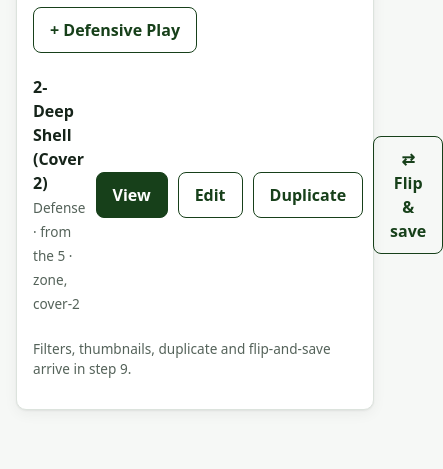
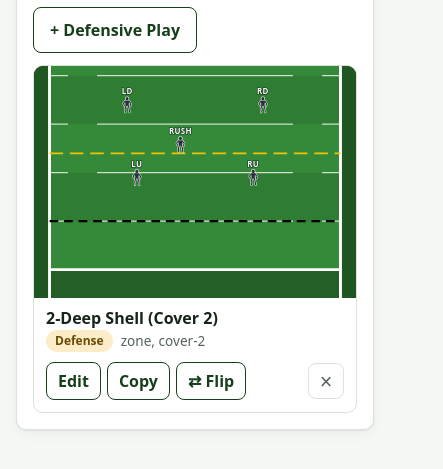
Before and after one commit to smm-spartans4/smm-spartans4.github.io, a plain HTML site: page plays.html in a window 390 px wide. Shown: the part 237-706 px from the top of the page, 443 px wide, since content can reach past the window. Drawn offline with Linux system fonts and the light colour scheme.

Commit message:
Play library: thumbnail cards
Each play is a card showing a still of the snap - everyone where they line
up, with their routes drawn - so a play is recognised by its shape rather
than by reading a list of near-identical names. Tap the card to watch it;
Edit, Copy, Flip and delete sit underneath.

No search or filter: with eight plays they would be furniture.

The grid is auto-fill with a minimum card width, so it lands on one column
on a phone, two on a tablet and three on a laptop without breakpoints
guessing at particular devices.

Thumbnails drop the yard numbers and the FIRST DOWN and rush line labels,
which are unreadable at that size and only add noise, and use a tighter
24-yard crop than the viewer so the play fills the frame.

Deleting a play now also unlinks it from any practice block that referenced
it, instead of leaving a View Play button pointing at nothing.

Co-Authored-By: Claude Opus 5 <noreply@anthropic.com>
Claude-Session: https://claude.ai/code/session_01UKr8Medivou3av2c6raEsA

```diff
--- a/css/base.css
+++ b/css/base.css
@@ -692,3 +692,67 @@ input[type="file"] {
   font-weight: 600;
   font-size: .85rem;
 }
+
+/* ---------- play library --------------------------------------------------- */
+
+/* One column on a phone, two on a tablet, three on a laptop. auto-fill with a
+   minimum keeps the cards a sensible size at every width without breakpoints
+   guessing at specific devices. */
+.ff-playgrid {
+  list-style: none;
+  margin: 0;
+  padding: 0;
+  display: grid;
+  gap: var(--gap);
+  grid-template-columns: repeat(auto-fill, minmax(260px, 1fr));
+}
+
+.ff-playcard {
+  display: flex;
+  flex-direction: column;
+  border: 1px solid var(--line);
+  border-radius: var(--radius);
+  overflow: hidden;
+  background: #fff;
+  padding: 0;
+}
+
+.ff-playcard-link {
+  display: block;
+  text-decoration: none;
+  color: inherit;
+}
+.ff-playcard-link:hover .ff-playcard-thumb { filter: brightness(1.06); }
+.ff-playcard-link:focus-visible { outline: 2px solid var(--team-primary); }
+
+.ff-playcard-thumb {
+  background: #17401A;
+  transition: filter .15s;
+}
+.ff-thumb-svg { display: block; width: 100%; height: auto; }
+
+.ff-playcard-name {
+  font-weight: 700;
+  padding: 10px 12px 2px;
+  line-height: 1.25;
+}
+
+.ff-playcard-meta {
+  display: flex;
+  align-items: center;
+  gap: 8px;
+  flex-wrap: wrap;
+  padding: 0 12px 10px;
+}
+
+.ff-playcard-tools {
+  display: flex;
+  gap: 6px;
+  align-items: center;
+  padding: 0 12px 12px;
+  margin-top: auto;
+}
+.ff-playcard-tools .ff-btn { min-height: 36px; padding: 6px 11px; }
+.ff-playcard-tools .ff-row-del { width: 36px; height: 36px; margin-left: auto; }
+
+.ff-playgrid .ff-empty { grid-column: 1 / -1; }
--- a/js/field.js
+++ b/js/field.js
@@ -90,6 +90,15 @@
 
   function fullView(settings) {
     return { yFrom: 0, yTo: totalLength(settings) };
+  }
+
+  /* A tighter, wider crop for play-library thumbnails: enough field to read the
+     shape of the play, without the first-down line forcing a tall frame. */
+  function viewForThumb(settings, play) {
+    var total = totalLength(settings);
+    var los = absY(settings, play ? play.lineOfScrimmageYard : settings.defaultStartingYardLine, 0);
+    var yFrom = clamp(los - 8, 0, total - 24);
+    return { yFrom: yFrom, yTo: clamp(yFrom + 24, 0, total) };
   }
 
   /* ------------------------------------------------------------------------
@@ -241,7 +250,7 @@
 
     var firstDownAbs = ownGoal + s.firstDownLineYards;
     hLine(firstDownAbs, 0.34, 1, '1.2 0.7', COLOR.firstDown, gMarks, true);
-    if (firstDownAbs >= yFrom && firstDownAbs <= yTo) {
+    if (opts.labels !== false && firstDownAbs >= yFrom && firstDownAbs <= yTo) {
       var fdLbl = el('text', {
         x: 0.5, y: uy(firstDownAbs) - 0.45,
         'text-anchor': 'start',
@@ -267,7 +276,7 @@
       if (opts.showNoRush) {
         var nrAbs = absY(s, los, s.noRushZoneYards);
         hLine(nrAbs, 0.18, 0.95, '1.4 0.7', COLOR.noRush, gGuides);
-        if (nrAbs >= yFrom && nrAbs <= yTo) {
+        if (opts.labels !== false && nrAbs >= yFrom && nrAbs <= yTo) {
           var lbl = el('text', {
             x: W - 0.5, y: uy(nrAbs) - 0.45,
             'text-anchor': 'end',
@@ -530,6 +539,7 @@
     drawStartPositions: drawStartPositions,
     viewForPlay: viewForPlay,
     fullView: fullView,
+    viewForThumb: viewForThumb,
     totalLength: totalLength,
     absY: absY,
     COLOR: COLOR,
--- a/js/store.js
+++ b/js/store.js
@@ -293,6 +293,19 @@
     return copy;
   }
 
+  /* Delete a play, and unlink it from any practice block that referenced it -
+     otherwise the schedule keeps a View Play button pointing at nothing. */
+  function deletePlay(id) {
+    update(function (d) {
+      d.plays = d.plays.filter(function (p) { return p.id !== id; });
+      (d.practices || []).forEach(function (evt) {
+        (evt.itinerary || []).forEach(function (block) {
+          if (block.linkedPlayId === id) block.linkedPlayId = null;
+        });
+      });
+    });
+  }
+
   /* ---------- export / import / reset ------------------------------------ */
 
   function download(filename, text, mime) {
--- a/plays.html
+++ b/plays.html
@@ -29,11 +29,7 @@
       <a class="ff-btn secondary" href="play-editor.html?new=defense">+ Defensive Play</a>
     </div>
 
-    <ul id="playList" class="ff-list"></ul>
-
-    <p class="ff-small ff-muted" style="margin-top:14px">
-      Filters, thumbnails, duplicate and flip-and-save arrive in step 9.
-    </p>
+    <ul id="playList" class="ff-playgrid"></ul>
 
   </section>
 </main>
@@ -50,39 +46,94 @@
   FF.ui.init();
 
   var list = document.getElementById('playList');
-  var plays = FF.store.plays();
+  var SVGNS = 'http://www.w3.org/2000/svg';
 
-  document.getElementById('playCount').textContent =
-    plays.length + (plays.length === 1 ? ' play' : ' plays');
+  function h(tag, attrs, kids) { return FF.ui.h(tag, attrs, kids); }
 
-  if (!plays.length) {
-    list.innerHTML = '<li class="ff-empty"><p>No plays yet.</p>'
-      + '<p class="ff-small">Start one with the buttons above.</p></li>';
-    return;
+  /* A still of the play at the snap: everyone where they line up, with their
+     routes drawn, so a play is recognised by its shape and not by reading a
+     list of near-identical names. */
+  function thumbnail(play) {
+    var svg = document.createElementNS(SVGNS, 'svg');
+    svg.setAttribute('class', 'ff-thumb-svg');
+    svg.setAttribute('role', 'img');
+    svg.setAttribute('aria-label', play.name);
+
+    var s = FF.store.settings();
+    var ctx = FF.field.render(svg, {
+      settings: s,
+      view: FF.field.viewForThumb(s, play),
+      lineOfScrimmageYard: play.lineOfScrimmageYard,
+      showNoRush: play.side === 'defense',
+      yardNumbers: false,      // unreadable at this size, and just noise
+      labels: false
+    });
+
+    (play.players || []).forEach(function (pl) {
+      if (FF.routes.isStatic(pl.route)) return;
+      FF.field.drawRoute(ctx, pl.route, {
+        lineOfScrimmageYard: play.lineOfScrimmageYard,
+        color: '#FFFFFF',
+        width: 0.3,
+        opacity: 0.9
+      });
+    });
+
+    FF.field.drawStartPositions(ctx, play);
+    return svg;
   }
 
-  plays.forEach(function (p) {
-    var tags = (p.tags || []).length
-      ? ' &middot; ' + p.tags.join(', ')
-      : '';
-    var li = document.createElement('li');
-    li.innerHTML =
-      '<div>'
-      +   '<strong>' + p.name + '</strong><br>'
-      +   '<span class="ff-small ff-muted">'
-      +     (p.side === 'offense' ? 'Offense' : 'Defense')
-      +     ' &middot; from the ' + p.lineOfScrimmageYard + tags
-      +   '</span>'
-      + '</div>'
-      + '<a class="ff-btn ff-small" href="play-viewer.html?id=' + p.id + '">View</a>'
-      + ' <a class="ff-btn secondary ff-small" href="play-editor.html?id=' + p.id + '">Edit</a>'
-      + ' <button class="ff-btn secondary ff-small" data-dupe="' + p.id + '" type="button">Duplicate</button>'
-      + ' <button class="ff-btn secondary ff-small" data-flip="' + p.id + '" type="button">⇄ Flip &amp; save</button>';
-    list.appendChild(li);
-  });
+  function card(play) {
+    var tags = (play.tags || []).filter(Boolean);
+
+    var link = h('a', { 'class': 'ff-playcard-link',
+      href: 'play-viewer.html?id=' + play.id });
+    var thumb = h('div', { 'class': 'ff-playcard-thumb' });
+    thumb.appendChild(thumbnail(play));
+    link.appendChild(thumb);
+    link.appendChild(h('div', { 'class': 'ff-playcard-name', text: play.name }));
+    link.appendChild(h('div', { 'class': 'ff-playcard-meta' }, [
+      h('span', { 'class': 'ff-pill' + (play.side === 'defense' ? ' is-game' : ''),
+        text: play.side === 'defense' ? 'Defense' : 'Offense' }),
+      h('span', { 'class': 'ff-small ff-muted', text: tags.join(', ') })
+    ]));
+
+    var tools = h('div', { 'class': 'ff-playcard-tools' }, [
+      h('a', { 'class': 'ff-btn secondary ff-small',
+        href: 'play-editor.html?id=' + play.id, text: 'Edit' }),
+      h('button', { type: 'button', 'class': 'ff-btn secondary ff-small',
+        'data-dupe': play.id, text: 'Copy' }),
+      h('button', { type: 'button', 'class': 'ff-btn secondary ff-small',
+        'data-flip': play.id, text: '⇄ Flip' }),
+      h('button', { type: 'button', 'class': 'ff-row-del',
+        'data-del': play.id, text: '×', title: 'Delete ' + play.name })
+    ]);
+
+    return h('li', { 'class': 'ff-playcard' }, [link, tools]);
+  }
+
+  function render() {
+    var plays = FF.store.plays();
+    list.innerHTML = '';
+    document.getElementById('playCount').textContent =
+      plays.length + (plays.length === 1 ? ' play' : ' plays');
+
+    if (!plays.length) {
+      list.appendChild(h('li', { 'class': 'ff-empty' }, [
+        h('p', { text: 'No plays yet.' }),
+        h('p', { 'class': 'ff-small', text: 'Start one with the buttons above.' })
+      ]));
+      return;
+    }
+
+    /* Offense first, then defense, each in the order they were created. */
+    plays.slice().sort(function (a, b) {
+      if (a.side === b.side) return 0;
+      return a.side === 'offense' ? -1 : 1;
+    }).forEach(function (p) { list.appendChild(card(p)); });
+  }
 
   list.addEventListener('click', function (e) {
-    /* Duplicate: copy a finished play whole, then edit only what differs. */
     var dupe = e.target.closest('[data-dupe]');
     if (dupe) {
       var src = FF.store.playById(dupe.getAttribute('data-dupe'));
@@ -93,7 +144,6 @@
       return;
     }
 
-    /* Flip & save: the mirrored version becomes its own callable play. */
     var flip = e.target.closest('[data-flip]');
     if (flip) {
       var orig = FF.store.playById(flip.getAttribute('data-flip'));
@@ -101,9 +151,22 @@
       var flipName = window.prompt('Name for the mirrored play:', suggested);
       if (flipName === null) return;
       var made = FF.store.mirrorPlayAsNew(orig.id, flipName.trim() || suggested);
-      if (made) location.href = 'play-viewer.html?id=' + made.id;
+      if (made) { FF.ui.refreshBanner(); render(); }
+      return;
+    }
+
+    var del = e.target.closest('[data-del]');
+    if (del) {
+      var doomed = FF.store.playById(del.getAttribute('data-del'));
+      if (!doomed) return;
+      if (!window.confirm('Delete "' + doomed.name + '"? This cannot be undone.')) return;
+      FF.store.deletePlay(doomed.id);
+      FF.ui.refreshBanner();
+      render();
     }
   });
+
+  render();
 })();
 </script>
 </body>
--- a/service-worker.js
+++ b/service-worker.js
@@ -17,7 +17,7 @@
    ========================================================================== */
 'use strict';
 
-var CACHE_VERSION = 'ff-v6';
+var CACHE_VERSION = 'ff-v7';
 
 var PRECACHE = [
   './',
```
Also changed, not shown: 1 other file.
